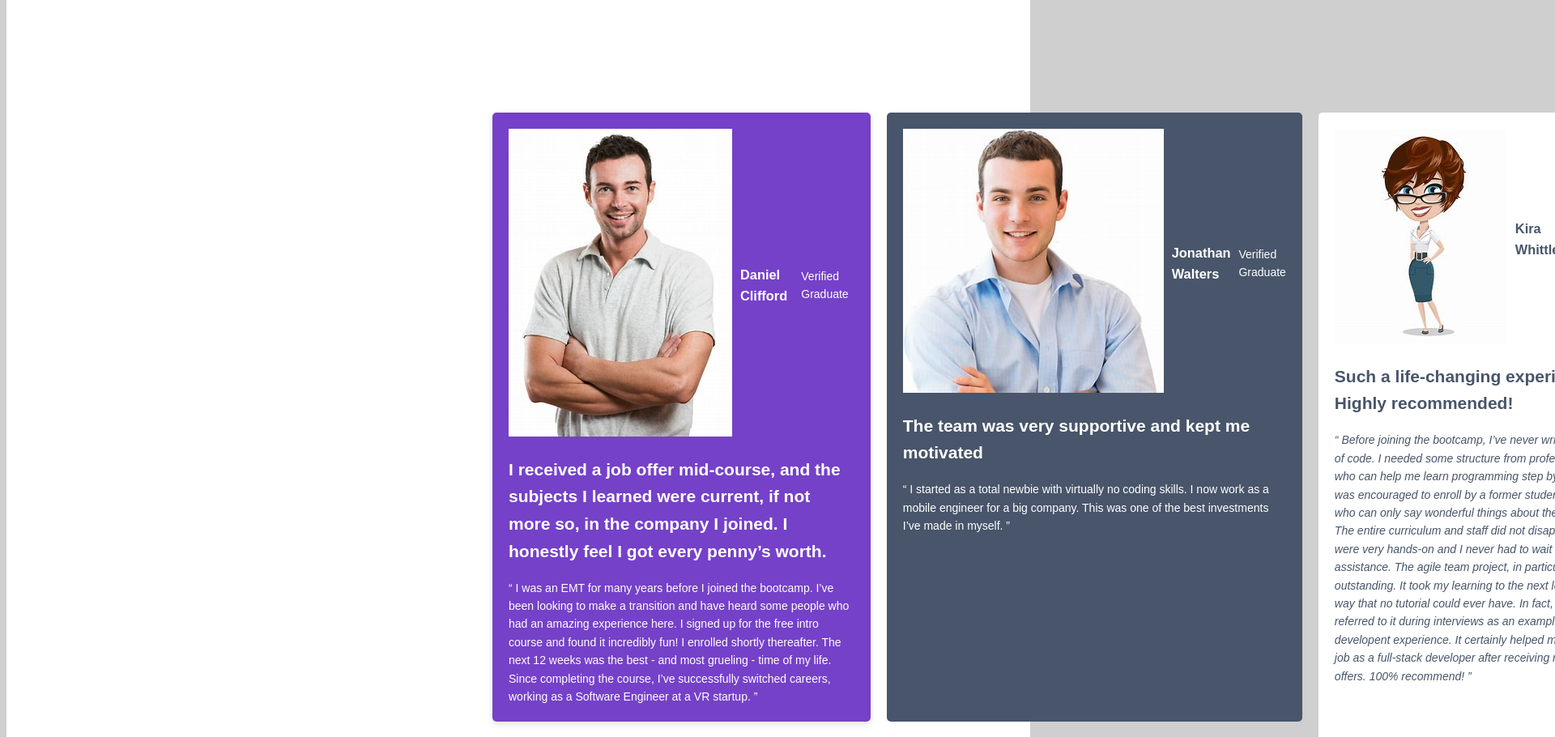
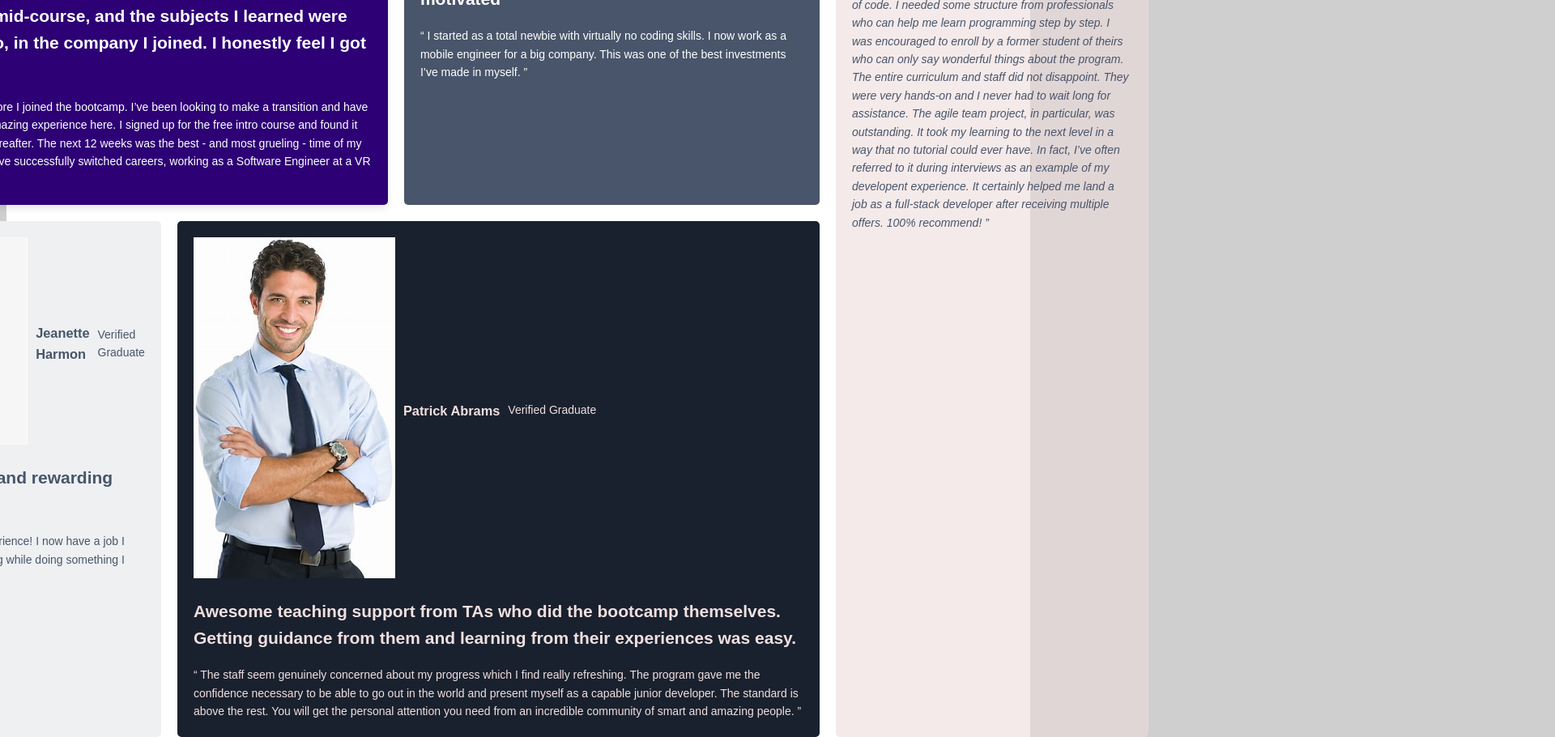
Before and after one commit to RivoltaAlpha/grid_css, a plain HTML site: page index.html in a window 1280 px wide. Shown: the part 469-1379 px from the top of the page at 81% size, 1920 px wide, since content can reach past the window. Drawn offline with Linux system fonts and the light colour scheme.

Commit message:
I dont know what to do past this

```diff
--- a/styling.css
+++ b/styling.css
@@ -11,15 +11,15 @@ body {
     grid-template-columns: repeat(3, 1fr);
     grid-template-rows: auto;
     grid-auto-flow: column;
-    justify-content: start;
-    justify-items: auto;
+    justify-content: center;
+    justify-items: center;
     grid-gap: 20px;
-    padding: 600px;
+    padding: 40px;
     background-color: #fff;
     font-family: "Barlow Semi Condensed", sans-serif;
     font-weight: 500;
     font-style: normal;
-    margin:auto
+
 }
 
 .container .quotationmark {
@@ -54,13 +54,14 @@ body {
 /* Testimonial card 1 */
 
 .testimonial1 {
-    background-color: hsl(263, 55%, 52%);
+    background-color: hsl(263, 100%, 23%);
     padding: 20px;
     border-radius: 5px;
     grid-column: 1 / span 2;
     grid-row: 1 / span 1;
     color: hsl(0, 0%, 100%);
     box-shadow: 0 4px 8px rgba(0, 0, 0, 0.1);
+    margin-left: 500px;
 }
 
 /* Testimonial card 2 */
@@ -76,12 +77,13 @@ body {
 
 /* Testimonial card 3 */
 .testimonial3  {
-    background-color: hsl(0, 0%, 100%);
+    background-color: hsl(210, 12%, 94%);
     padding: 20px;
     border-radius: 5px;
     grid-column: 1 / span 1;
     grid-row: 2 / span 1;
     color: hsl(217, 19%, 35%);
+    margin-left: 500px;
 }
 
 /* Testimonial card 4 */
@@ -91,17 +93,18 @@ body {
     border-radius: 5px;
     grid-column: 2 / span 2;
     grid-row: 2/ span 1;
-    color: hsl(0, 0%, 100%);
+    color: hsl(0, 40%, 91%);
 }
 
 /* Testimonial card 5 */
 .testimonial5{
-    background-color: hsl(0, 0%, 100%);
+    background-color: hsla(0, 33%, 90%, 0.6);
     padding: 20px;
     border-radius: 5px;
     grid-column: 4 / span 1;
     grid-row: 1 / span 2;
     color: hsl(217, 19%, 35%);
+    margin-right: 600px;
 }
 
 
```
Also changed, not shown: index.html (+1 -2 lines).
